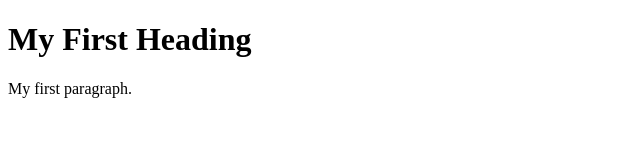
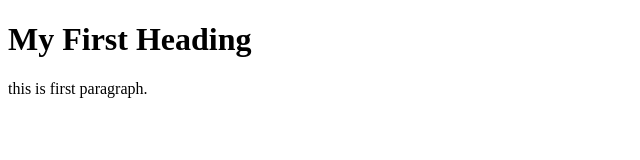
Before and after one commit to durganagra/test-git, a website: page index.html in a window 1280 px wide. Shown: the full height of the page, 0-640 px from the left. Drawn offline with Linux system fonts and the light colour scheme.

```diff
--- a/index.html
+++ b/index.html
@@ -3,7 +3,7 @@
 <body>
 
 <h1>My First Heading</h1>
-<p>My first paragraph.</p>
+<p>this is first paragraph.</p>
 
 </body>
 </html>
```
Also changed, not shown: package.json (added, +24 -0 lines), 2 other files.
